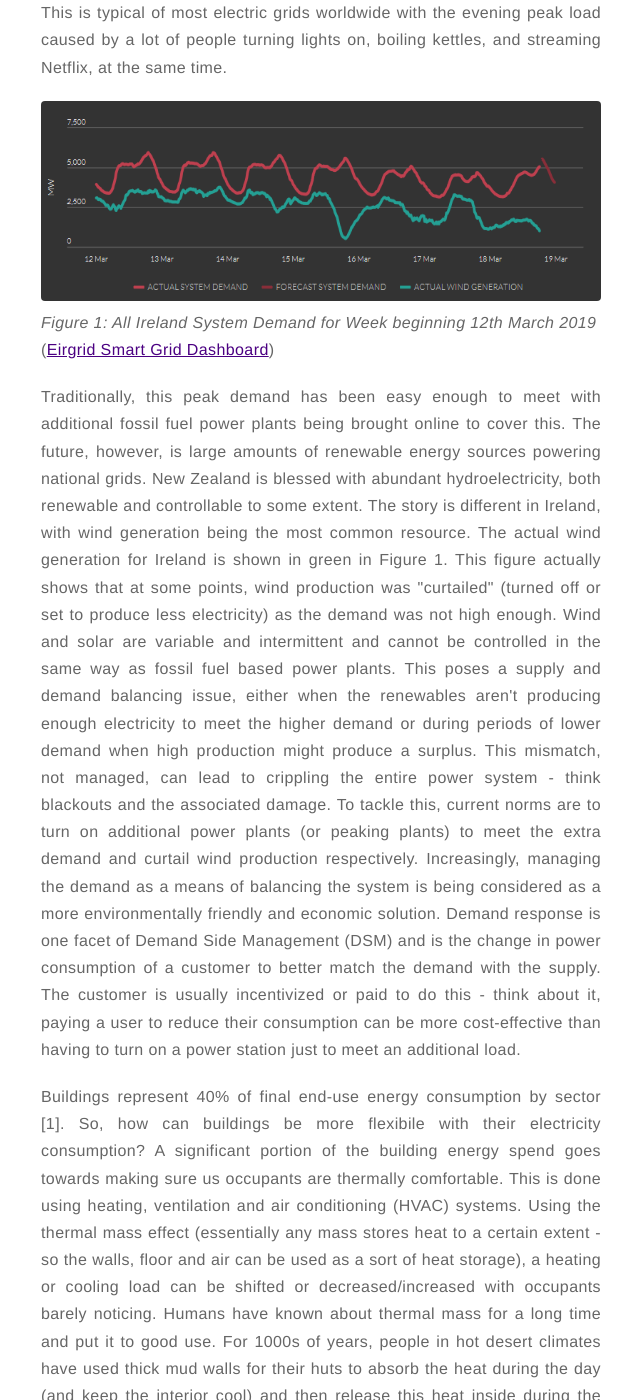
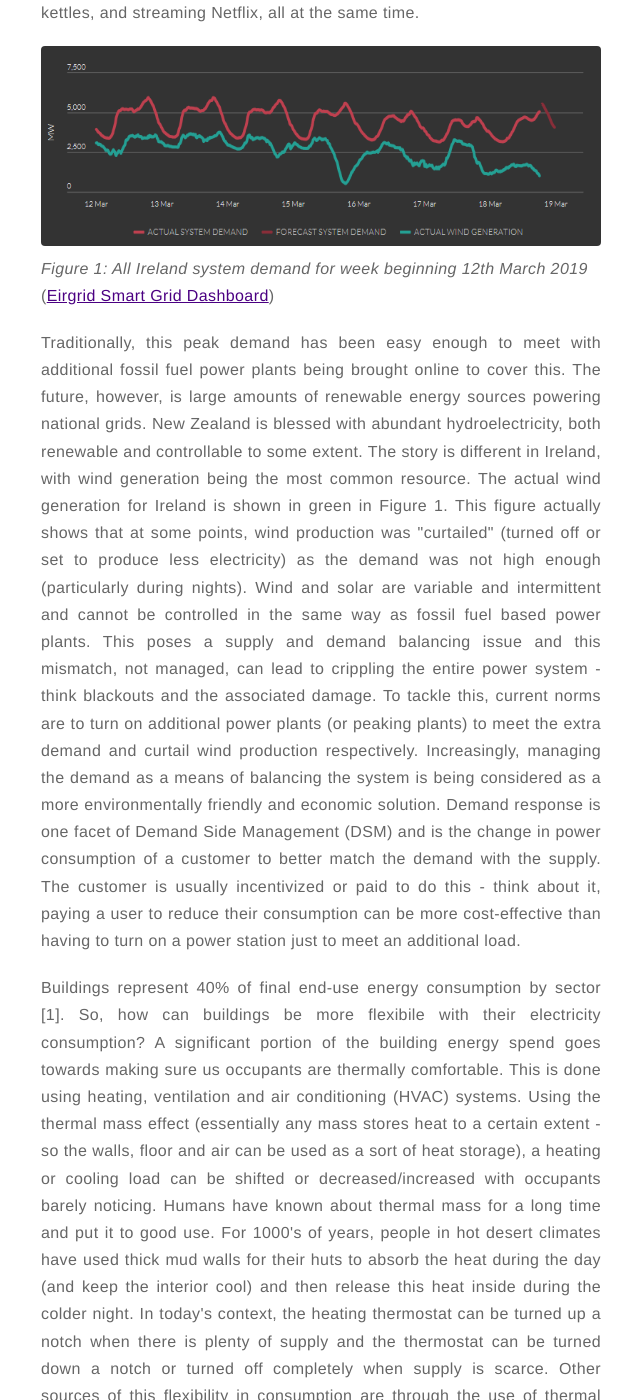
Before and after one commit to anjukan/anjukan.github.io, a Jekyll site: the page built from _posts/2019-03-18-so-what-exactly-do-I-do.markdown, in a window 1280 px wide and 1400 px high, scrolled down 471 px. Shown: the whole window, without its empty margins (319-959 px from the left). Built offline with Jekyll 4.4.1, drawn with Linux system fonts in a browser that asks for light colours; some of the changed text lies outside the part shown.

Commit message:
updated what I do blog post

```diff
--- a/_posts/2019-03-18-so-what-exactly-do-I-do.markdown
+++ b/_posts/2019-03-18-so-what-exactly-do-I-do.markdown
@@ -15,11 +15,10 @@ description: So what exactly do I do?
 ---
 <div style="text-align: justify">
 
-<p> We humans are creatures of habit. Most of us generally prefer to finish work and get home at the same time, have our
-evening cuppa and dinner at the same time each day. And most of our activities consume electricity in some fashion. Consequently, our electricity
+<p> We humans are creatures of habit. And most of our activities consume electricity in some fashion. Consequently, our electricity
 consumption shows a very similar trend, day in day out. To illustrate this, I found the Ireland All-Island system demand for the last week
 and this is illustrated in Figure 1 in red. This is typical of most electric grids worldwide with the evening peak load caused
-by a lot of people turning lights on, boiling kettles, and streaming Netflix, at the same time.</p>
+by a lot of people turning lights on, boiling kettles, and streaming Netflix, all at the same time.</p>
 
 </div>
 
@@ -27,7 +26,7 @@ by a lot of people turning lights on, boiling kettles, and streaming Netflix, at
 <> "![alt text](/assets/images/system_demand.PNG)"
 {% endcomment %}
 <img src="/assets/images/system_demand.PNG " width="786" height="200" />
-<em>Figure 1: All Ireland System Demand for Week beginning 12th March 2019 </em> ([Eirgrid Smart Grid Dashboard](http://smartgriddashboard.eirgrid.com/#all))
+<em>Figure 1: All Ireland system demand for week beginning 12th March 2019 </em> ([Eirgrid Smart Grid Dashboard](http://smartgriddashboard.eirgrid.com/#all))
 
 <div style="text-align: justify">
 
@@ -36,10 +35,8 @@ to cover this. The future, however, is large amounts of renewable energy sources
 blessed with abundant hydroelectricity, both renewable and controllable to some extent. The story is different in Ireland,
 with wind generation being the most common resource. The actual wind generation for Ireland is shown in green in Figure 1. This
 figure actually shows that at some points, wind production was "curtailed" (turned off or set to produce less electricity) as the
-demand was not high enough. Wind and solar are variable and intermittent and cannot be controlled in the same way as fossil fuel
-based power plants. This poses a supply and demand balancing issue, either when the renewables
-aren't producing enough electricity to meet the higher demand or during periods of lower demand when high production might
-produce a surplus. This mismatch, not managed, can lead to crippling the entire power system - think blackouts and the
+demand was not high enough (particularly during nights). Wind and solar are variable and intermittent and cannot be controlled in the same way as fossil fuel
+based power plants. This poses a supply and demand balancing issue and this mismatch, not managed, can lead to crippling the entire power system - think blackouts and the
 associated damage. To tackle this, current norms are to turn on additional power plants (or peaking plants) to meet the extra
 demand and curtail wind production respectively. Increasingly, managing the demand as a means of balancing the system is
 being considered as a more environmentally friendly and economic solution. Demand response is one facet of Demand Side
@@ -52,7 +49,7 @@ electricity consumption? A significant portion of the building energy spend goes
 comfortable. This is done using heating, ventilation and air conditioning (HVAC) systems. Using the thermal mass effect
 (essentially any mass stores heat to a certain extent - so the walls, floor and air can be used as a sort of heat storage), a
 heating or cooling load can be shifted or decreased/increased with occupants barely noticing. Humans have known about thermal
-mass for a long time and put it to good use. For 1000s of years, people in hot desert climates have used thick mud walls for
+mass for a long time and put it to good use. For 1000's of years, people in hot desert climates have used thick mud walls for
 their huts to absorb the heat during the day (and keep the interior cool) and then release this heat inside during the colder
 night. In today's context, the heating thermostat can be turned up a notch when there is plenty of supply and the thermostat
 can be turned down a notch or turned off completely when supply is scarce. Other sources of this flexibility in consumption
@@ -66,14 +63,14 @@ systems which can be used to control the building and receive signals from the g
 </div>
 
 <img src="/assets/images/House_in_Toteil_002.jpg" width="800" height="400" />
-<em>Figure 2: Traditional Mud Huts using Principles of Thermal Mass </em> ([Image Source](https://commons.wikimedia.org/wiki/File:House\_in\_Toteil\_002.jpg))
+<em>Figure 2: Traditional mud huts using Pprinciples of thermal mass </em> ([Image source](https://commons.wikimedia.org/wiki/File:House\_in\_Toteil\_002.jpg))
 
 <div style="text-align: justify">
 
 <p> To automate this and do this efficiently while ensuring occupants of these buildings aren't too hot or cold as a result
 of any kind of load shifting, we need mathematical models to model and describe the behaviour of the building (and in particular the
 internal temperatures) to changes in heating or cooling loads (and change in power consumption). This is only half of the solution,
-you also need control strategies to actually operate and tell the building what to do. Most control today of buildings is
+you also need control strategies to actually operate and tell the building what to do. Most building control today is
 actually quite simple, basically based off a series of "if this-do this" rules. Model Predictive Control (MPC) has attacted
 a lot of research lately as a replacement to these traditional "rule-based control" strategies. MPC is able to take into account a
 model of the building and use predictions of future disturbances such as weather and inputs such as the price of electricity to
@@ -97,18 +94,18 @@ mathematics to indicate that the function you are dealing with is convex - one t
 being highly complex and non-linear in their behaviour, the challenge of creating a suitable and accurate model are
 serious hurdles to the widespread implementation of MPC. </p>
 
-<p> Just as the AI and machine learning is revolutionising industries from transport to the hospitatility sector, so
+<p> Just as AI and machine learning is revolutionising industries from transport to the hospitatility sector, so
 to is it starting to be recognised in building control. Data-driven approaches to MPC where machine learning is used
 to model the building as a 'black box' and a cyber-physical system show promise in removing the expense of deriving a
 first principles and physics based model. There are challenges with this: black-box models are often not suitable for
-control when they are highly non-linear and quality data is required for each building to train the model. I hope to
+control when they are highly non-linear and quality data is required for each building to train the model. The objective of my PhD is to
 develop a data-driven approach to the modelling and predictive control of commercial buildings that will unlock its
 inherent energy flexibility. I hope I will develop a scalable method that can be easily applied at scale to commercial
 buildings with little or no hardware or equipment additions and do my part in enabling a more sustainable built
 environment. </p>
 
-<p> This is hopefully the first of several blogs on my research and I plan to add updates shortly with more details
-about my research and some of the results. I'd  really appreciate any feedback or thoughts and suggestions - both on my
+<p> This is the first of several blogs on my research and I plan to add updates shortly with more details
+about my research and some of the results. I'd really appreciate any feedback or thoughts and suggestions - both on my
 research and writing skills! </p>
 
 </div>
```
Also changed, not shown: other parts of _posts/2019-03-18-so-what-exactly-do-I-do.markdown (+1 -1 lines).
